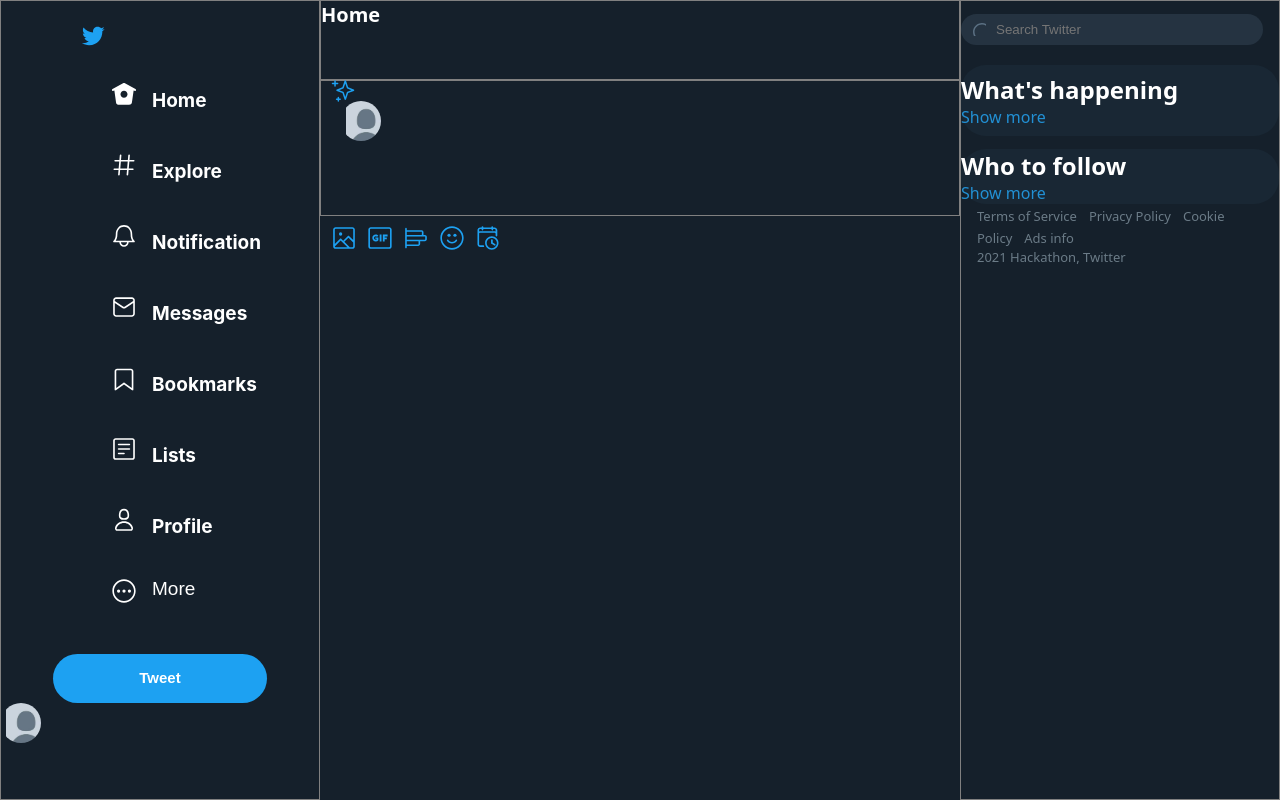
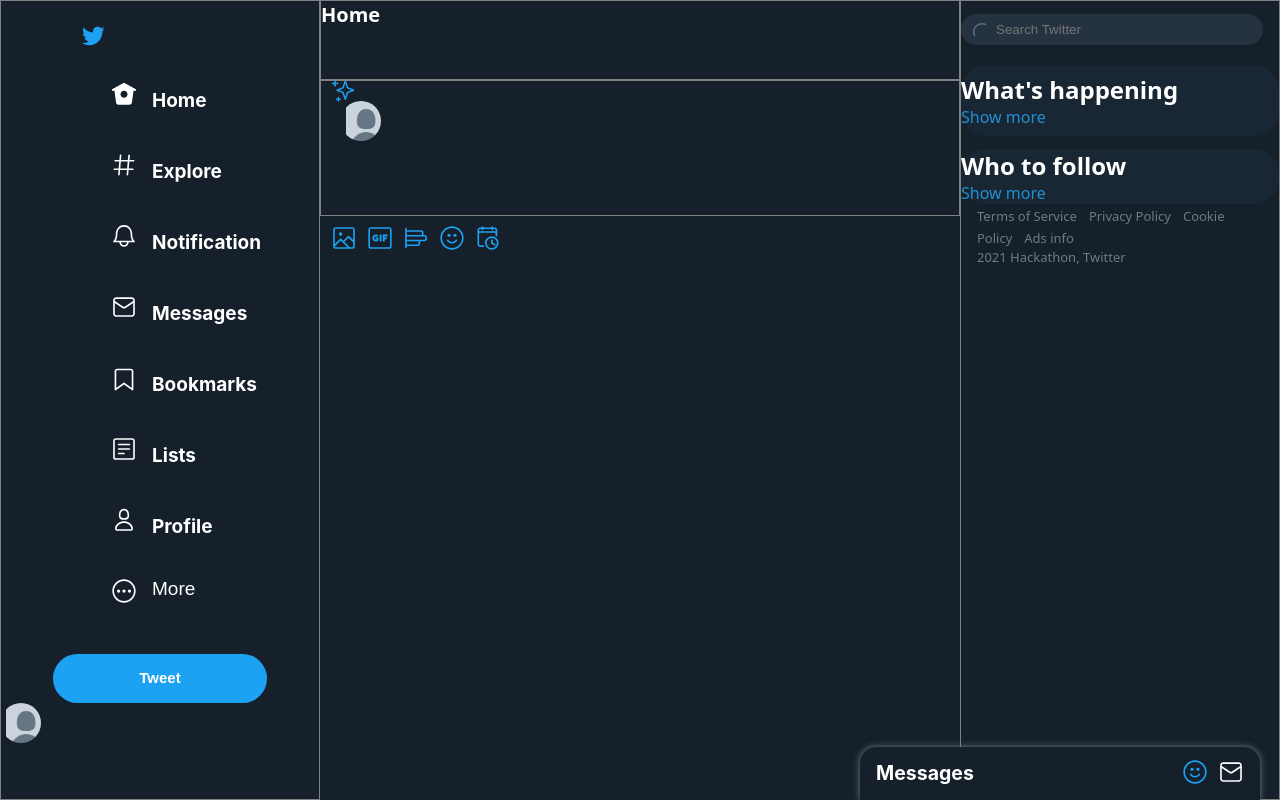
Before and after one commit to netty-carroll/hackathon-twitter, a React (Create React App) app: page / in a window 1280 px wide. Built offline with nearby package versions, Linux system fonts and the light colour scheme.

Commit message:
messgesBoxandStyling

```diff
--- a/src/App.js
+++ b/src/App.js
@@ -6,6 +6,7 @@ import WhatsHappening from './components/whatsHappening';
 import WhoToFollow from './components/whotofollow';
 import PostTweetBox from './components/tweetbox';
 import CentreTopTweets from './components/centretop';
+import Messages from './components/messages';
 
 function App() {
   return (
@@ -33,6 +34,10 @@ function App() {
         <WhoToFollow />
         <TwitterFooter />
       </section>
+
+      <section className="stickyBottom">
+        <Messages />
+      </section>
     </div>
   );
 }
--- /dev/null
+++ b/src/components/messages.css
@@ -0,0 +1,78 @@
+.bottomLayer{
+    backface-visibility: hidden;
+    position: fixed;
+    bottom: 0px;
+    right: 0px;
+}
+.messagesBox{
+    display: flex;
+    flex-direction: column;
+    height: 53px;
+    max-height: 53px;
+    width: 400px;
+    min-width: 350px;
+    max-width: 400px;
+    margin-right: 20px;
+    font-size: 15px;
+    transition: 0.3s;
+    border-top-left-radius: 16px;
+    border-top-right-radius: 16px;
+    cursor: pointer;
+    background-color: rgb(21, 32, 43);
+    box-shadow: 0 0 7px rgb(107, 125, 140);
+    align-self: flex-end;
+    flex-shrink: 0;
+}
+.messagesBoxContent{
+    padding-left: 16px;
+    padding-right: 16px;
+    height: 53px;
+    width: 100%;
+    display: flex;
+    flex-direction: row;
+    margin-left: auto;
+    margin-right: auto;
+    position: relative;
+}
+.messagesTitle{
+    height: 100%;
+    flex-grow: 1;
+    align-items: center;
+    font-weight: 800;
+    color: rgb(255, 255, 255);
+    font-family: -apple-system, BlinkMacSystemFont, "Segoe UI", Roboto, Helvetica, Arial, sans-serif;
+    font-size: 13px;
+    line-height: 1.3125;
+    min-width: 0px;
+    max-width: 100%;
+    overflow: hidden;
+    text-overflow: ellipsis;
+    display: inline-flex;
+}
+.messagesIcons {
+    min-height: 32px;
+    margin-left: 20px;
+    min-width: 32px;
+    align-items: flex-end;
+    display: flex;
+    cursor: pointer;
+    align-items: center;
+    justify-content: center;
+}
+.twoBoxIcons{
+    align-items: stretch;
+    display: flex;
+    flex-direction: row;
+    align-items: center;
+    justify-content: center;
+}
+.expIcon:hover{
+    background-color: #162D40;
+    transition: 0.3s;
+    border-radius: 50%;
+}
+.newMsgIcon:hover{
+    background-color: #162D40;
+    transition: 0.3s;
+    border-radius: 50%;
+}
--- /dev/null
+++ b/src/components/messages.js
@@ -0,0 +1,30 @@
+import './messages.css';
+import NewMessageSVG from './images/emojiAdd.svg';
+import ExpandSVG from './images/mail.svg';
+
+const Messages = () => {
+    return(
+        <div className="bottomLayer">
+             <div className="boxBorder">   {/*think I need to add another box behind the messagesBox with the color rgb(107, 125, 140) */}
+                <div className="messagesBox">
+                    <div className="messagesBoxContent">
+                        <div className="messagesTitle">
+                            <h1>Messages</h1>
+                        </div>
+                        <div className="messagesIcons">
+                            <div className="twoBoxIcons">
+                                <div className="newMessageIcon">
+                                    <img className="newMsgIcon" src={NewMessageSVG}></img>
+                                </div>
+                                <div className="expandBoxIcon">
+                                    <img className="expIcon" src={ExpandSVG}></img>
+                                </div>
+                            </div>
+                        </div>
+                    </div>
+                </div>
+            </div>
+        </div>
+    )
+}
+export default Messages;
```
